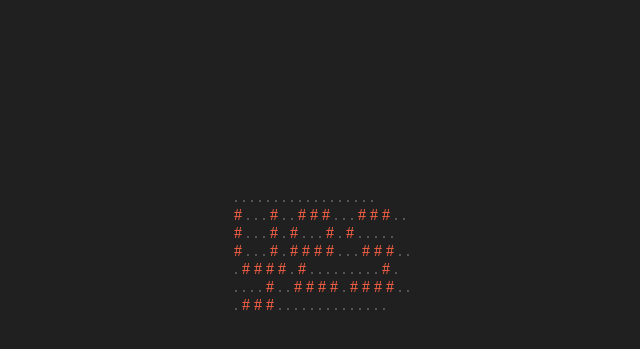
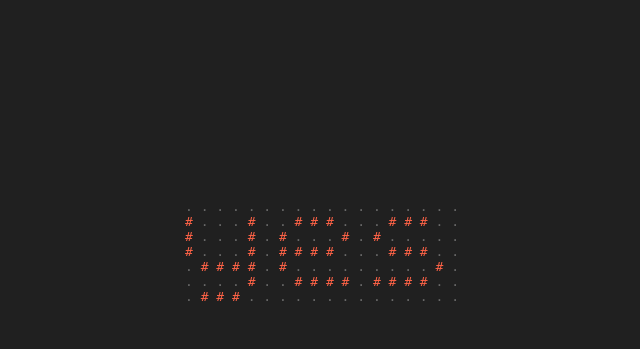
Before and after one commit to krushilnaik/ascii_generator, a Django app: page /generator/ in a window 1280 px wide. Shown: the part 177-526 px from the top of the page, without its empty margins (318-958 px from the left). Run offline with Django 4.2, Linux system fonts and the light colour scheme.

Commit message:
Styling tweaks

```diff
--- a/generator/static/generator/styles.css
+++ b/generator/static/generator/styles.css
@@ -5,3 +5,7 @@
 .fg {
   color: tomato;
 }
+
+.art {
+  font-family: monospace;
+}
--- a/generator/templates/generator/home.html
+++ b/generator/templates/generator/home.html
@@ -7,6 +7,7 @@
 {% endblock css %}
 
 {% block content %}
+	<div class="art">
 		{% for line in art %} {% for char in line %}
 			<span class="{% if char == '#' %} fg {% else %} bg {% endif %}">
 				{{char}}
@@ -14,4 +15,5 @@
 		{% endfor %}
 			<br />
 		{% endfor %}
+	</div>
 {% endblock content %}
```
Lines whose indentation alone changed are shown as unchanged.
